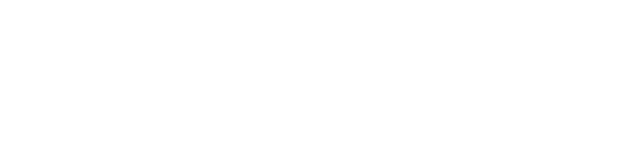
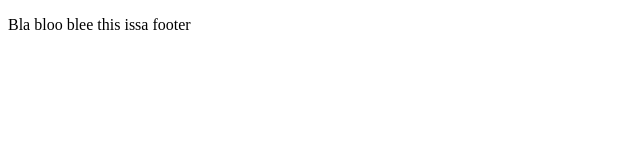
Before and after one commit to SpacemanSpiffDK/mde-s21-repo-test, a plain HTML site: page index.html in a window 1280 px wide. Shown: the whole page, without its empty margins (0-640 px from the left). Drawn offline with Linux system fonts and the light colour scheme.

Commit message:
Added footer

```diff
--- a/index.html
+++ b/index.html
@@ -14,7 +14,7 @@
 
     </main>
     <footer>
-
+        <p> Bla bloo blee this issa footer</p>
     </footer>
 </body>
 </html>
```
